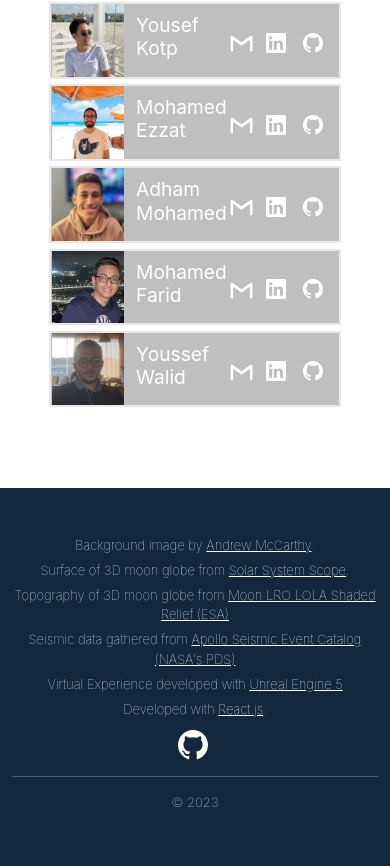
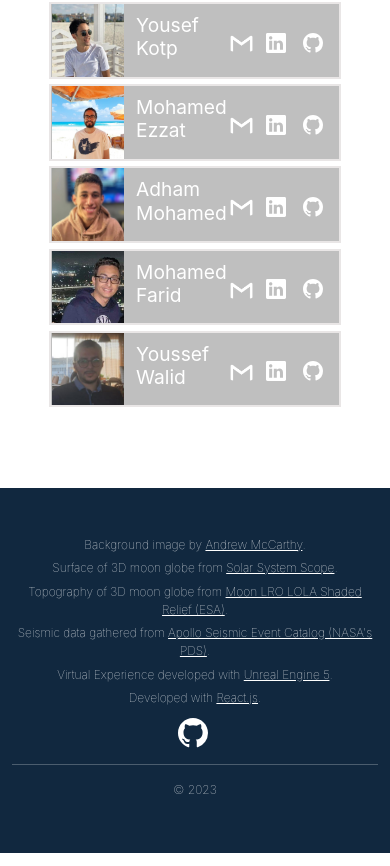
Before and after one commit to yousefkotp/Lunar-Trek, a React (Create React App) app: page / in a window 390 px wide. Shown: the part 8250-9116 px from the top of the page. Built offline with nearby package versions, Linux system fonts and the light colour scheme; a web font is replaced by a local one.

Commit message:
Update footer

```diff
--- a/src/components/Footer/Footer.js
+++ b/src/components/Footer/Footer.js
@@ -39,7 +39,8 @@ const Footer = () => {
 						target="_blank"
 						rel="noreferrer">
 						Moon LRO LOLA Shaded Relief (ESA)
-					</a>{" "}
+					</a>
+					.
 				</p>
 				<p className={styles["copyright"]}>
 					Seismic data gathered from{" "}
@@ -48,7 +49,8 @@ const Footer = () => {
 						target="_blank"
 						rel="noreferrer">
 						Apollo Seismic Event Catalog (NASA's PDS)
-					</a>{" "}
+					</a>
+					.
 				</p>
 				<p className={styles["copyright"]}>
 					Virtual Experience developed with{" "}
@@ -58,6 +60,7 @@ const Footer = () => {
 						rel="noreferrer">
 						Unreal Engine 5
 					</a>
+					.
 				</p>
 				<p className={styles["copyright"]}>
 					Developed with{" "}
--- a/src/components/Footer/Footer.module.css
+++ b/src/components/Footer/Footer.module.css
@@ -31,6 +31,7 @@
 @media (max-width: 990px) {
 	.copyright {
 		margin-left: 0;
+		font-size: 0.75rem !important;
 	}
 
 	.footer-container {
```
